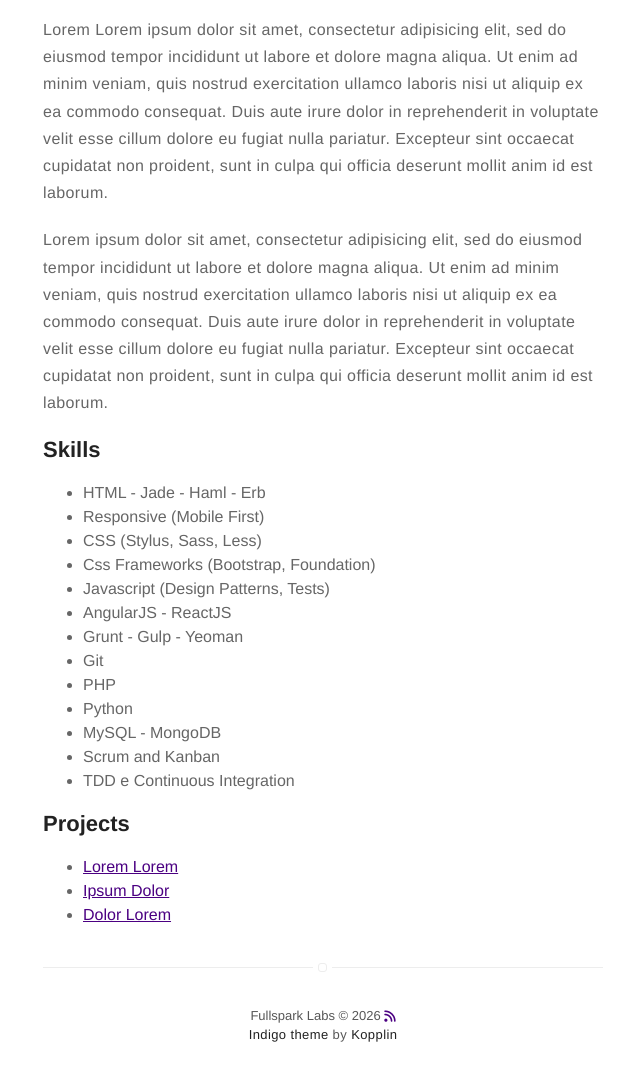
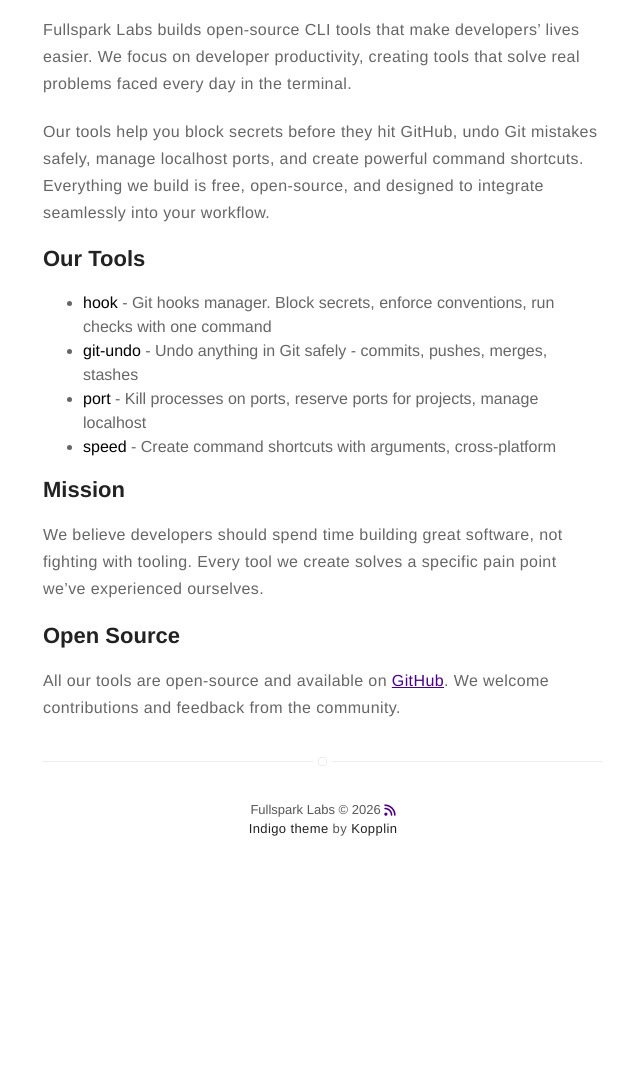
Before and after one commit to Fullspark-Labs/fullspark-labs.github.io, a Jekyll site: the page built from about.md, in a window 1280 px wide, cut to the strip 409-1516 px from the top of the page. Shown: the top 1081 px of the strip, without its empty margins (317-957 px from the left). Built offline with Jekyll 4.4.1, drawn with Linux system fonts in a browser that asks for light colours; nearby versions of some CDN libraries; after the commit the page ends 1309 px from its top, so only the background shows below that.

Commit message:
feat: update about page with Fullspark Labs content

```diff
--- a/about.md
+++ b/about.md
@@ -2,44 +2,24 @@
 title: About
 layout: page
 ---
+
 ![Profile Image]({% if site["external-image"] %}{{ site.picture }}{% else %}{{ site.url }}/{{ site.picture }}{% endif %})
 
-<p>Lorem Lorem ipsum dolor sit amet, consectetur adipisicing elit, sed do eiusmod
-tempor incididunt ut labore et dolore magna aliqua. Ut enim ad minim veniam,
-quis nostrud exercitation ullamco laboris nisi ut aliquip ex ea commodo
-consequat. Duis aute irure dolor in reprehenderit in voluptate velit esse
-cillum dolore eu fugiat nulla pariatur. Excepteur sint occaecat cupidatat non
-proident, sunt in culpa qui officia deserunt mollit anim id est laborum.</p>
+Fullspark Labs builds open-source CLI tools that make developers' lives easier. We focus on developer productivity, creating tools that solve real problems faced every day in the terminal.
 
-<p>Lorem ipsum dolor sit amet, consectetur adipisicing elit, sed do eiusmod
-tempor incididunt ut labore et dolore magna aliqua. Ut enim ad minim veniam,
-quis nostrud exercitation ullamco laboris nisi ut aliquip ex ea commodo
-consequat. Duis aute irure dolor in reprehenderit in voluptate velit esse
-cillum dolore eu fugiat nulla pariatur. Excepteur sint occaecat cupidatat non
-proident, sunt in culpa qui officia deserunt mollit anim id est laborum.</p>
+Our tools help you block secrets before they hit GitHub, undo Git mistakes safely, manage localhost ports, and create powerful command shortcuts. Everything we build is free, open-source, and designed to integrate seamlessly into your workflow.
 
-<h2>Skills</h2>
+## Our Tools
 
-<ul class="skill-list">
-	<li>HTML - Jade - Haml - Erb</li>
-	<li>Responsive (Mobile First)</li>
-	<li>CSS (Stylus, Sass, Less)</li>
-	<li>Css Frameworks (Bootstrap, Foundation)</li>
-	<li>Javascript (Design Patterns, Tests)</li>
-	<li>AngularJS - ReactJS</li>
-	<li>Grunt - Gulp - Yeoman</li>
-	<li>Git</li>
-	<li>PHP</li>
-	<li>Python</li>
-	<li>MySQL - MongoDB</li>
-	<li>Scrum and Kanban</li>
-	<li>TDD e Continuous Integration</li>
-</ul>
+- **hook** - Git hooks manager. Block secrets, enforce conventions, run checks with one command
+- **git-undo** - Undo anything in Git safely - commits, pushes, merges, stashes
+- **port** - Kill processes on ports, reserve ports for projects, manage localhost
+- **speed** - Create command shortcuts with arguments, cross-platform
 
-<h2>Projects</h2>
+## Mission
 
-<ul>
-	<li><a href="https://github.com/">Lorem Lorem</a></li>
-	<li><a href="https://github.com/">Ipsum Dolor</a></li>
-	<li><a href="https://github.com/">Dolor Lorem</a></li>
-</ul>
+We believe developers should spend time building great software, not fighting with tooling. Every tool we create solves a specific pain point we've experienced ourselves.
+
+## Open Source
+
+All our tools are open-source and available on [GitHub](https://github.com/Fullspark-Labs). We welcome contributions and feedback from the community.
```
